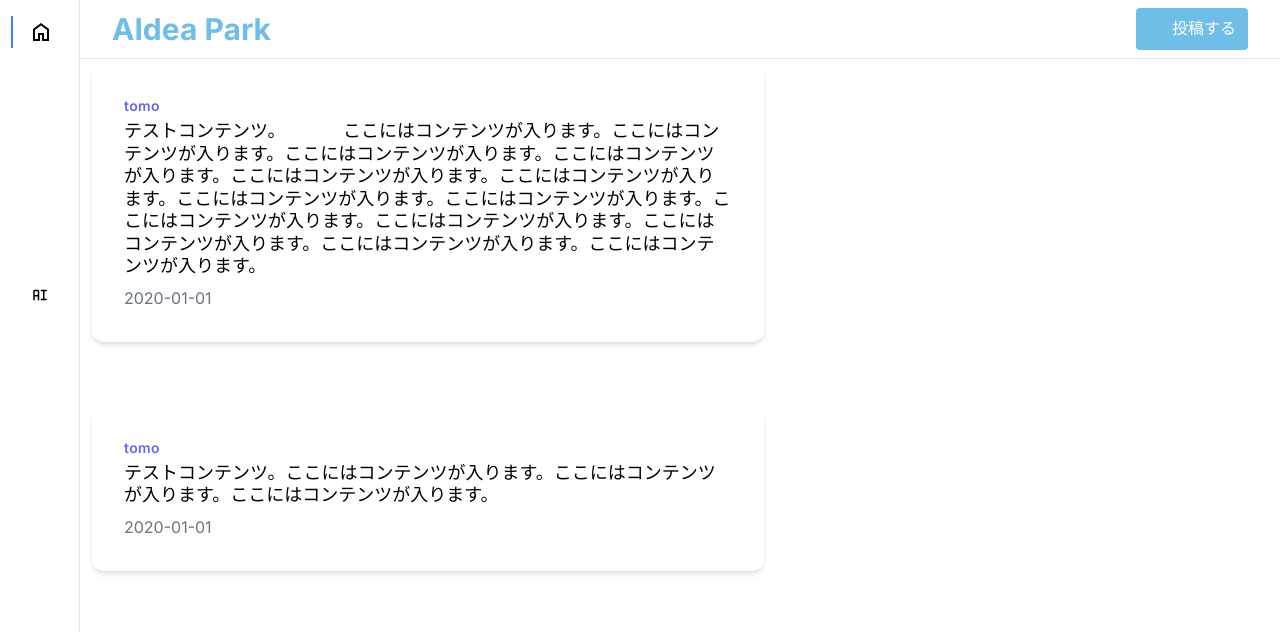
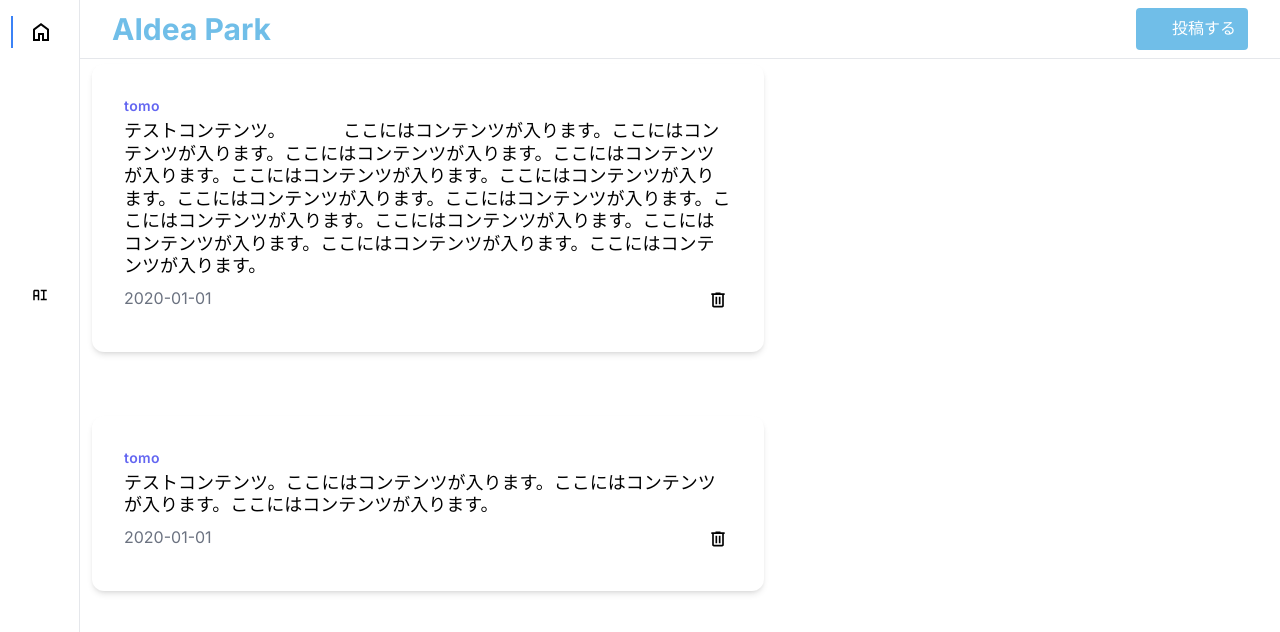
Before and after one commit to tomo324/idea-app-front, a Next.js app: page /home in a window 1280 px wide. Shown: the top 632 px of the page. Built offline with nearby package versions, Linux system fonts and the light colour scheme; some icons are missing.

Commit message:
💄 #48 削除ボタンを作成

```diff
--- /dev/null
+++ b/src/components/Post/DeletePostButton/DeletePostButton.tsx
@@ -0,0 +1,15 @@
+import Link from 'next/link';
+import React from 'react';
+import { Icon } from '@iconify/react';
+
+const DeletePostButton: React.FC<{ path: string }> = ({ path }) => {
+  return (
+    <Link href={path}>
+      <div className=' hover:bg-gray-200 hover:text-red-500 rounded-full inline-block p-1'>
+        <Icon icon="material-symbols:delete-outline" className='text-xl' />
+      </div>
+    </Link>
+  )
+}
+
+export default DeletePostButton;
--- a/src/components/Post/PostItem/PostItem.tsx
+++ b/src/components/Post/PostItem/PostItem.tsx
@@ -1,4 +1,5 @@
 import React from "react";
+import DeletePostButton from "../DeletePostButton/DeletePostButton";
 
 interface Post {
   id: number;
@@ -22,7 +23,10 @@ const PostItem = ({ post }: { post: Post }) => {
       <div className="p-8 flex flex-col flex-wrap">
         <div style={{overflowWrap: 'anywhere'}} className="tracking-wide text-sm text-indigo-500 font-semibold whitespace-normal">{authorName}</div>
         <p style={{overflowWrap: 'anywhere'}} className="block mt-1 text-lg leading-tight font-medium text-black whitespace-break-spaces">{post.content}</p>
-        <p className="mt-2 text-gray-500">{post.createdAt}</p>
+        <div className="flex mt-2 justify-between">
+          <p className="text-gray-500">{post.createdAt}</p>
+          <DeletePostButton path={`/posts/delete/${post.id}`} />
+        </div>
       </div>
     </div>
   );
```
Also changed, not shown: 1 other file (tests, documents, lock files or other folders).
